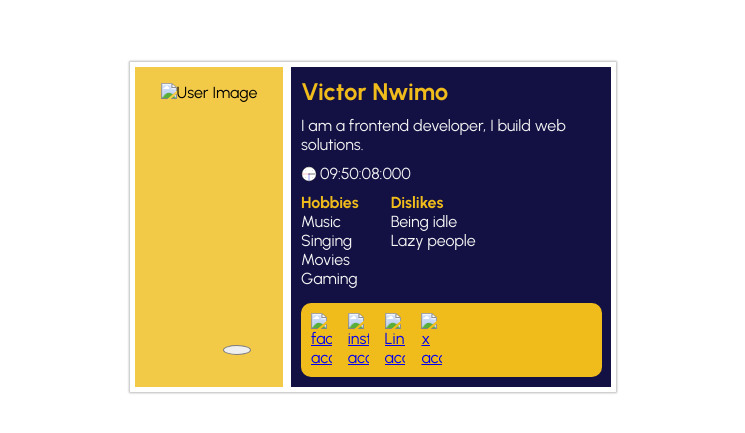
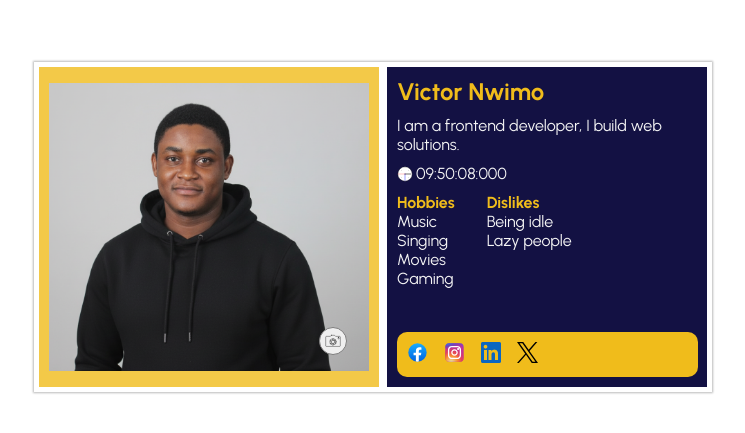
Before and after one commit to Vicwin13/profile_comp, a plain HTML site: page index.html in a window 1280 px wide. Shown: the part 173-606 px from the top of the page, without its empty margins (267-1012 px from the left). Drawn offline with Linux system fonts and the light colour scheme; the site is published under a folder, as on GitHub Pages, so addresses that start at the root find nothing.

Commit message:
correcting image links

```diff
--- a/index.html
+++ b/index.html
@@ -14,12 +14,12 @@
     <article data-testid="test-profile-card" class="container">
 
             <figure class="avatar">
-                <img  id="avatarImage" class="avatar_image" data-testid="test-user-avatar" src="/assets/Vic_profile.png" alt="User Image">
+                <img  id="avatarImage" class="avatar_image" data-testid="test-user-avatar" src="assets/Vic_profile.png" alt="User Image">
 
                 <input type="file" id="imageInput" style="display: none;" accept="image/*">
 
                 <button role="button" aria-label="click to change image of the avatar" tabindex="0" class="camera" id="uploadButton">
-                    <img style="width: 18px;" src="/assets/camera-pro-svgrepo-com.svg" alt="">
+                    <img style="width: 18px;" src="assets/camera-pro-svgrepo-com.svg" alt="">
                 </button>
 
                 <figcaption class="caption" id="imageUrl"></figcaption>
@@ -89,16 +89,16 @@
                 </div>
                 <nav data-testid="test-user-social-links">
                     <a tabindex="0" role="link" aria-label="link to facebook account" data-testid="test-user-social-facebook" href="https://web.facebook.com/vicwin13/" target="_blank" rel="noopener noreferrer">
-                        <img src="/assets/facebook-1-svgrepo-com.svg" class="icons_socials" alt="facebook account">
+                        <img src="assets/facebook-1-svgrepo-com.svg" class="icons_socials" alt="facebook account">
                     </a>
                     <a tabindex="0" role="link" aria-label="link to instagram account" data-testid="test-user-social-instagram" href="https://www.instagram.com/vicwin13/?hl=en" target="_blank" rel="noopener noreferrer">
-                        <img src="/assets/instagram-1-svgrepo-com.svg" class="icons_socials" alt="instagram account">
+                        <img src="assets/instagram-1-svgrepo-com.svg" class="icons_socials" alt="instagram account">
                     </a>
                     <a tabindex="0" role="link" aria-label="link to linkedin account" data-testid="test-user-social-linkedin" href="https://www.linkedin.com/in/victor-nwimo/" target="_blank" rel="noopener noreferrer">
-                        <img src="/assets/Linkedin-logo-blue-In-square-40px.png" class="icons_socials" alt="LinkedIn account">
+                        <img src="assets/Linkedin-logo-blue-In-square-40px.png" class="icons_socials" alt="LinkedIn account">
                     </a>
                     <a tabindex="0" role="link" aria-label="link to twitter(now X) account" data-testid="test-user-social-twitter(now X)" href="https://x.com/VictorWinner13" target="_blank" rel="noopener noreferrer">
-                        <img src="/assets/X_logo_2023_original.svg" class="icons_socials" alt="x account">
+                        <img src="assets/X_logo_2023_original.svg" class="icons_socials" alt="x account">
                     </a>
 
                 </nav>
```
